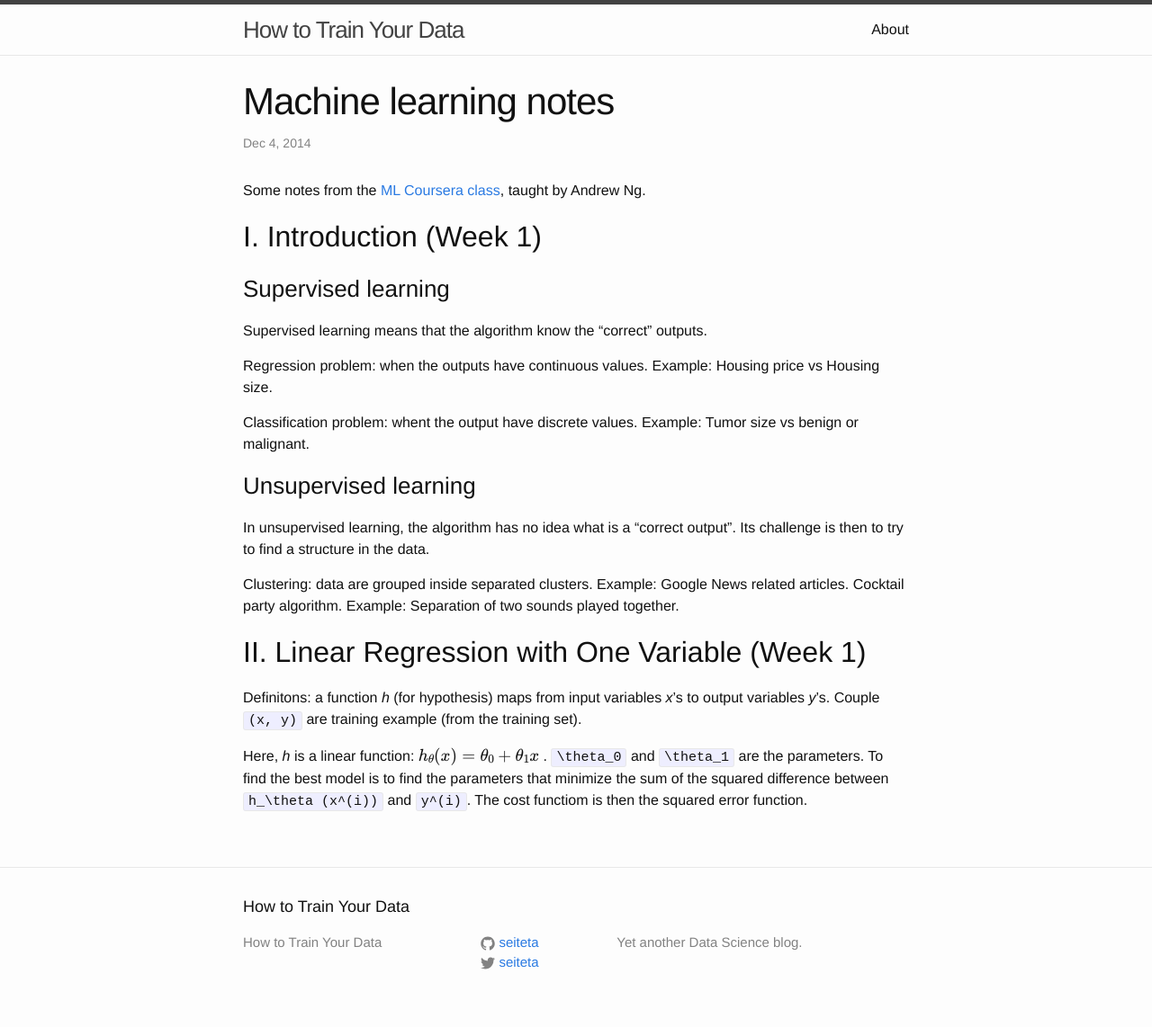
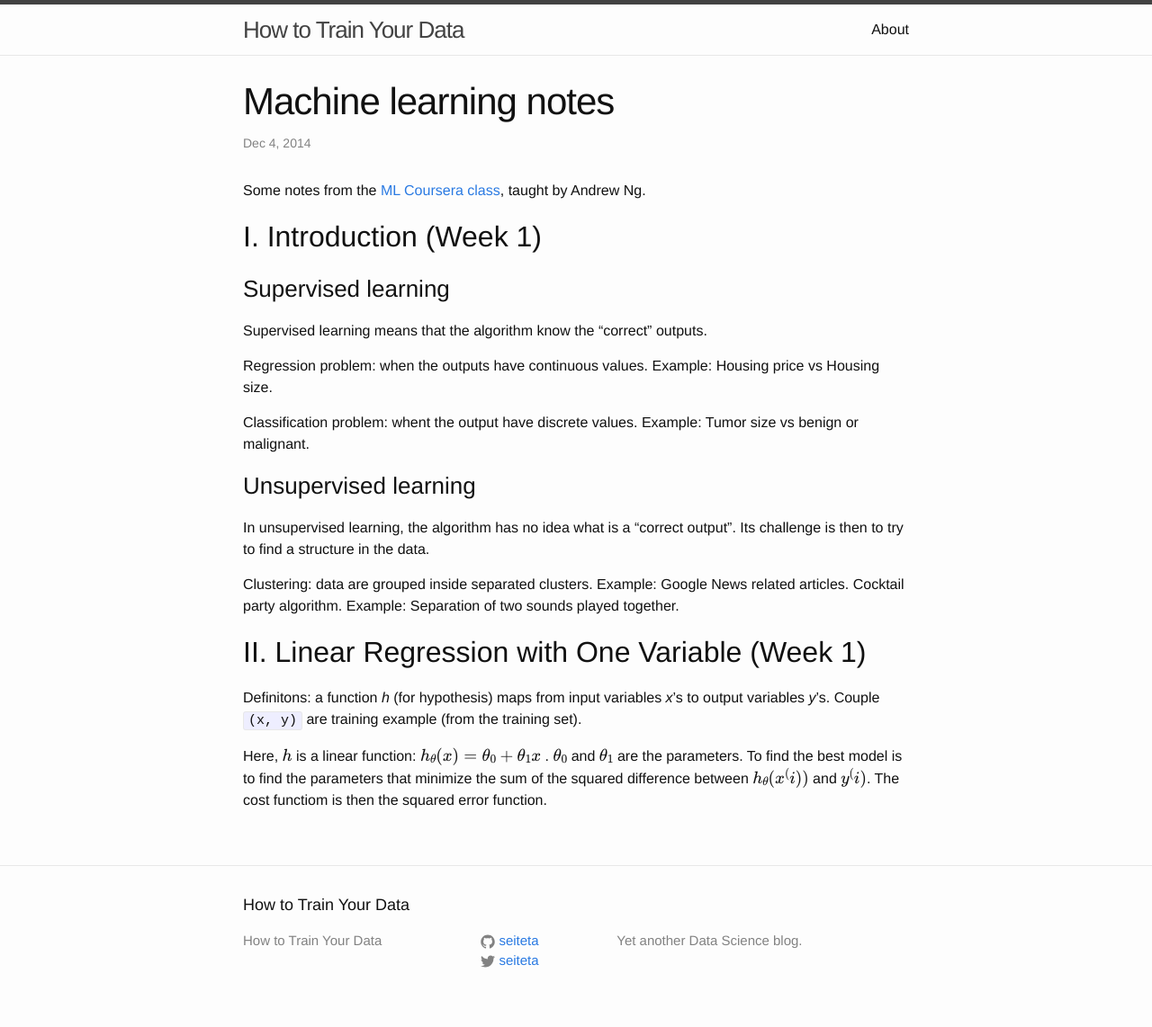
Before and after one commit to seiteta/seiteta.github.io_old, a Jekyll site: the page built from _posts/2014-12-04-machine-learning-notes.md, in a window 1280 px wide. Shown: the whole page at 90% size. Built offline with Jekyll 4.4.1, drawn with Linux system fonts in a browser that asks for light colours; formulas are drawn with MathJax 3.

```diff
--- a/_posts/2014-12-04-machine-learning-notes.md
+++ b/_posts/2014-12-04-machine-learning-notes.md
@@ -27,4 +27,4 @@ Cocktail party algorithm. Example: Separation of two sounds played together.
 
 Definitons: a function *h* (for hypothesis) maps from input variables *x*'s to output variables *y*'s. Couple `(x, y)` are training example (from the training set).
 
-Here, *h* is a linear function: $$ h_\theta (x) = \theta_0 + \theta_1 x $$ . `\theta_0`  and `\theta_1` are the parameters. To find the best model is to find the parameters that minimize the sum of the squared difference between `h_\theta (x^(i))` and `y^(i)`. The cost functiom is then the squared error function.
+Here, $$h$$ is a linear function: $$ h_\theta (x) = \theta_0 + \theta_1 x $$ . $$\theta_0$$  and $$\theta_1$$ are the parameters. To find the best model is to find the parameters that minimize the sum of the squared difference between $$h_\theta (x^(i))$$ and $$y^(i)$$. The cost functiom is then the squared error function.
```
